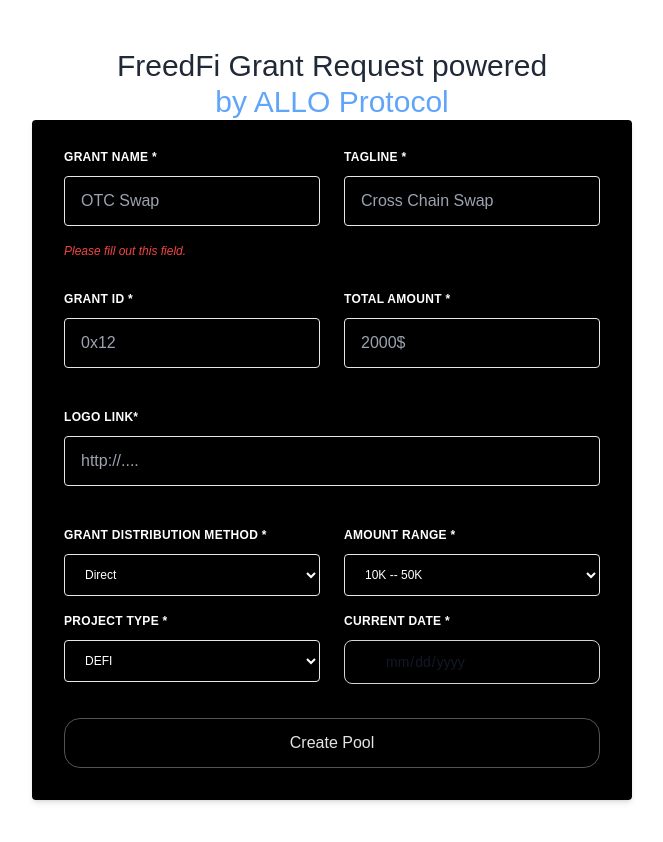
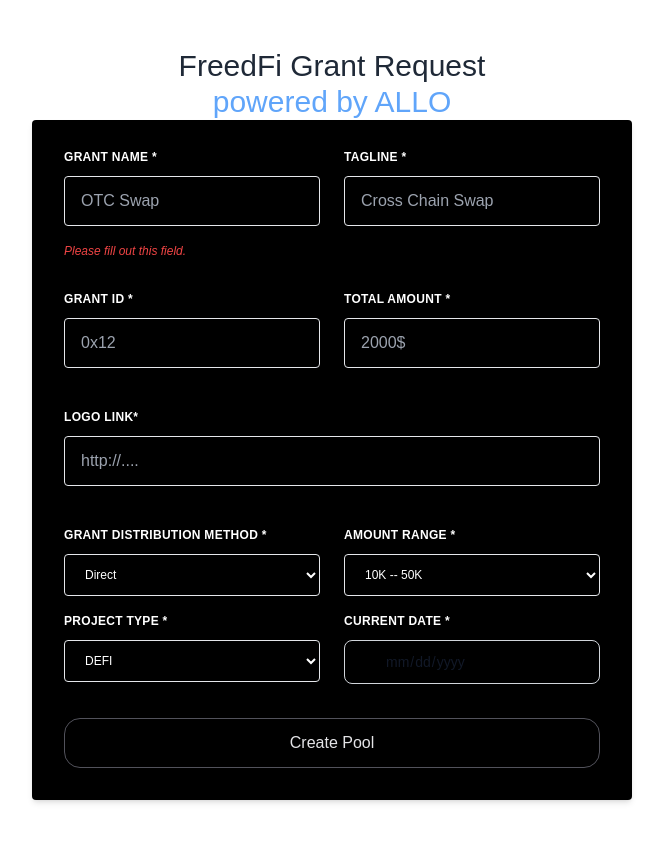
Before and after one commit to CredLancer/FreedFi_Grants, a Next.js app in the folder frontend/: page /createpool in a window 1280 px wide. Shown: the top 842 px of the page, without its empty margins (308-971 px from the left). Built offline with nearby package versions, Linux system fonts and the light colour scheme; a web font is replaced by a local one.

Commit message:
Adding Create Pool Page

```diff
--- a/frontend/app/createpool/page.js
+++ b/frontend/app/createpool/page.js
@@ -5,8 +5,8 @@
     <>
       <div className="container mx-auto p-4 px-6 md:px-10 pb-12 flex justify-center items-center flex-col">
         <h1 className="text-3xl text-center mt-8">
-        FreedFi Grant Request powered  <br />{' '}
-          <span className="text-blue-400 mt-3">by ALLO Protocol</span>
+        FreedFi Grant Request   <br />{' '}
+          <span className="text-blue-400 mt-3">powered by ALLO</span>
         </h1>
         <form className="w-1/2">
           <div class="bg-black shadow-md rounded px-8 pt-6 pb-8 mb-4 flex flex-col">
```
